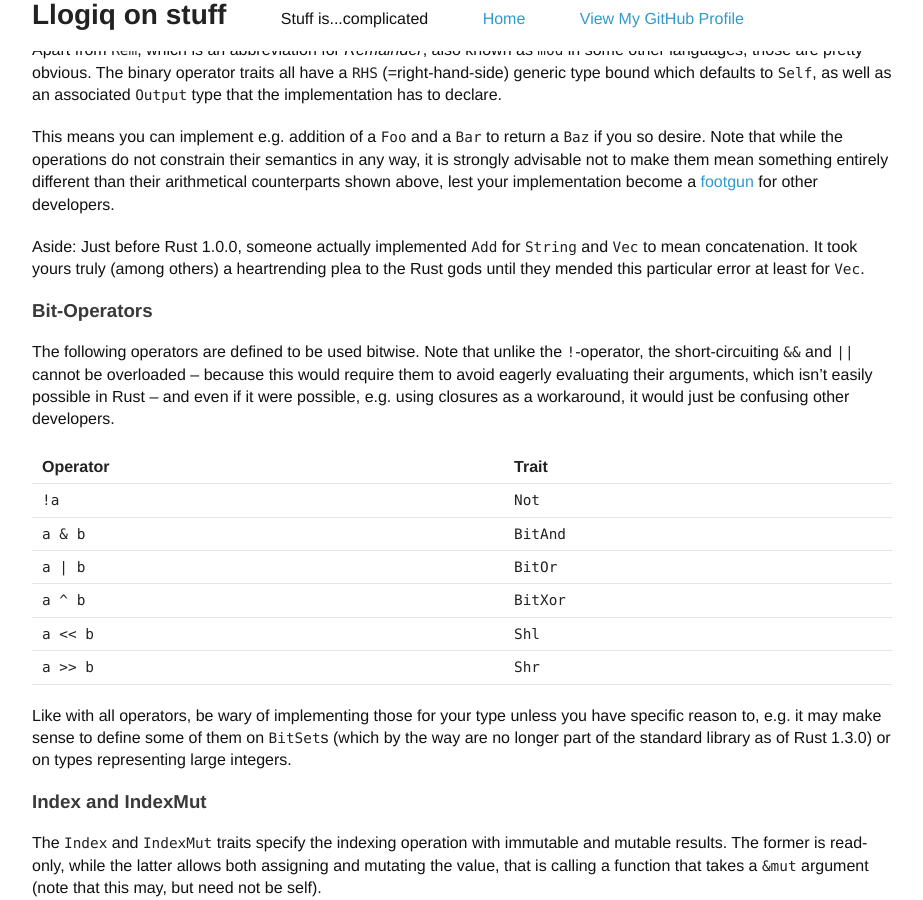
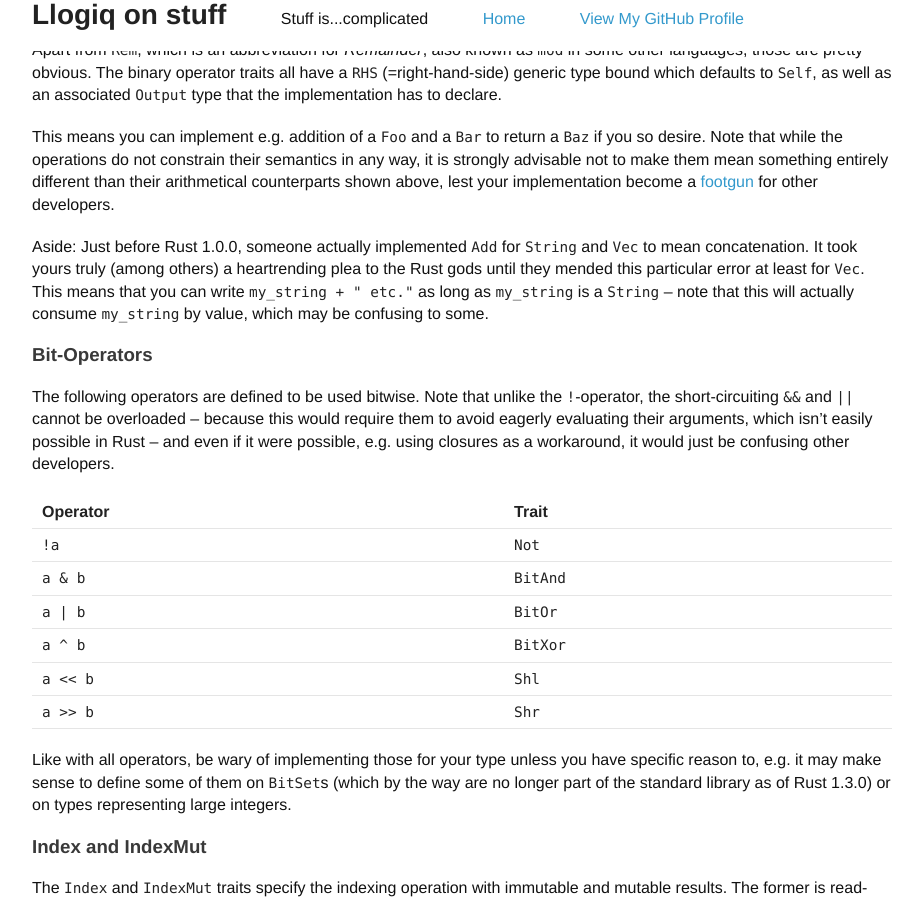
Before and after one commit to llogiq/llogiq.github.io, a Jekyll site: the page built from _posts/2015-07-30-traits.md, in a window 1280 px wide and 900 px high, scrolled down 1521 px. Shown: the whole window, without its empty margins (178-1101 px from the left). Built offline with Jekyll 4.4.1, drawn with Linux system fonts in a browser that asks for light colours.

Commit message:
Added warning about String +

```diff
--- a/_posts/2015-07-30-traits.md
+++ b/_posts/2015-07-30-traits.md
@@ -101,9 +101,11 @@ implementation become a
 developers.
 
 Aside: Just before Rust 1.0.0, someone actually implemented `Add` for `String`
-and `Vec`
-to mean concatenation. It took yours truly (among others) a heartrending plea
-to the Rust gods until they mended this particular error at least for `Vec`.
+and `Vec` to mean concatenation. It took yours truly (among others) a
+heartrending plea to the Rust gods until they mended this particular error at
+least for `Vec`. This means that you can write `my_string + " etc."` as long
+as `my_string` is a `String` – note that this will actually consume
+`my_string` by value, which may be confusing to some.
 
 ### Bit-Operators
 
```
